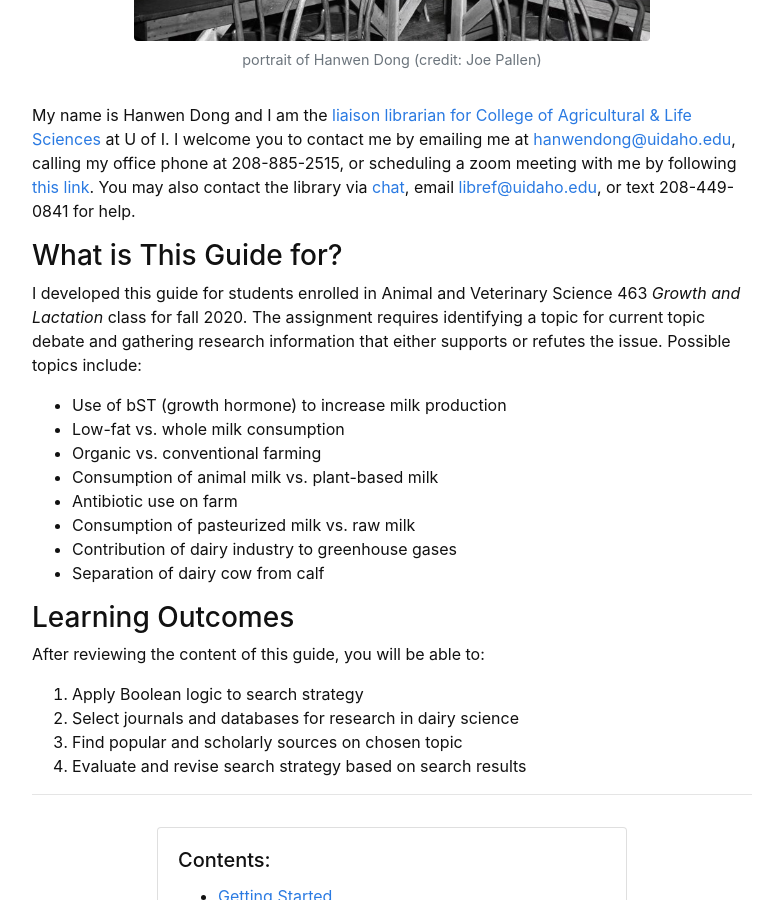
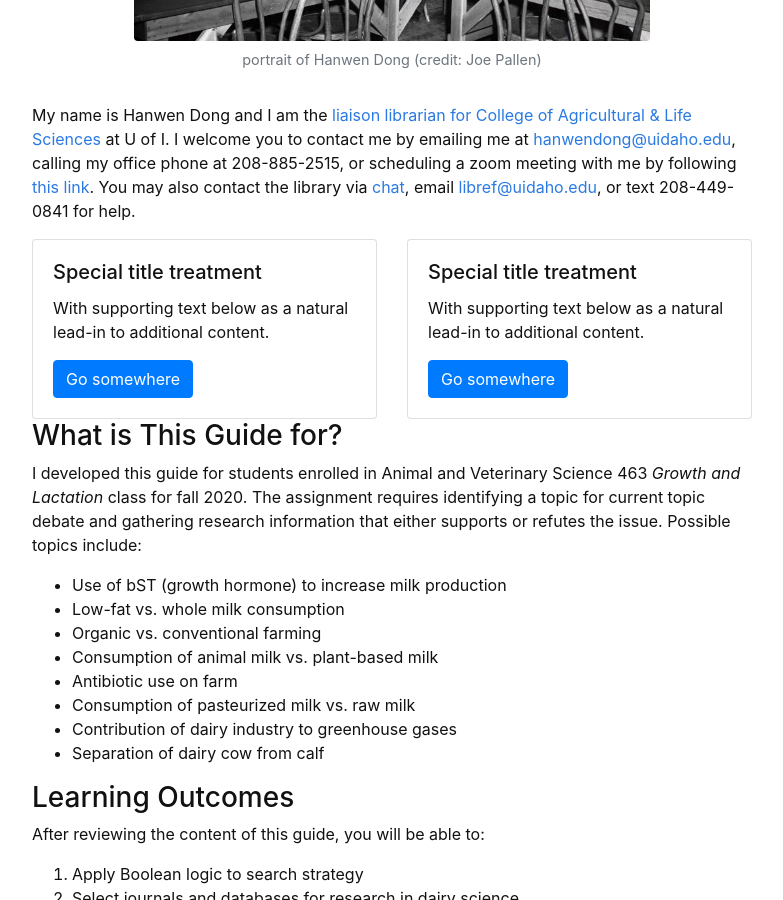
Before and after one commit to hanwendong1/AVS463-f20, a Jekyll site: the page built from index.md, in a window 1280 px wide and 900 px high, scrolled down 416 px. Shown: the whole window, without its empty margins (248-1031 px from the left). Built offline with Jekyll 4.4.1, drawn with Linux system fonts in a browser that asks for light colours.

Commit message:
Update index.md

```diff
--- a/index.md
+++ b/index.md
@@ -8,6 +8,27 @@ layout: default
 {% include figure.html img="uidaho-workshop.jpg" alt="portrait of Hanwen Dong" caption="portrait of Hanwen Dong (credit: Joe Pallen)" width="75%" %}
 
 My name is Hanwen Dong and I am the [liaison librarian for College of Agricultural & Life Sciences](https://www.lib.uidaho.edu/about/liaisons.html) at U of I. I welcome you to contact me by emailing me at <hanwendong@uidaho.edu>, calling my office phone at 208-885-2515, or scheduling a zoom meeting with me by following [this link](https://uidaho.co1.qualtrics.com/jfe/form/SV_1GJiDTJ7po0bDk9?topic=Agricultural+%26amp%3B+Life+Sciences&person=Hanwen+Dong&email=hanwendong%40uidaho.edu). You may also contact the library via [chat](https://www.lib.uidaho.edu/help/chat.html), email <libref@uidaho.edu>, or text 208-449-0841 for help.
+
+<div class="row">
+  <div class="col-sm-6">
+    <div class="card">
+      <div class="card-body">
+        <h5 class="card-title">Special title treatment</h5>
+        <p class="card-text">With supporting text below as a natural lead-in to additional content.</p>
+        <a href="#" class="btn btn-primary">Go somewhere</a>
+      </div>
+    </div>
+  </div>
+  <div class="col-sm-6">
+    <div class="card">
+      <div class="card-body">
+        <h5 class="card-title">Special title treatment</h5>
+        <p class="card-text">With supporting text below as a natural lead-in to additional content.</p>
+        <a href="#" class="btn btn-primary">Go somewhere</a>
+      </div>
+    </div>
+  </div>
+</div>
 
 ### What is This Guide for?
 I developed this guide for students enrolled in Animal and Veterinary Science 463 *Growth and Lactation* class for fall 2020. The assignment requires identifying a topic for current topic debate and gathering research information that either supports or refutes the issue. Possible topics include:
```
